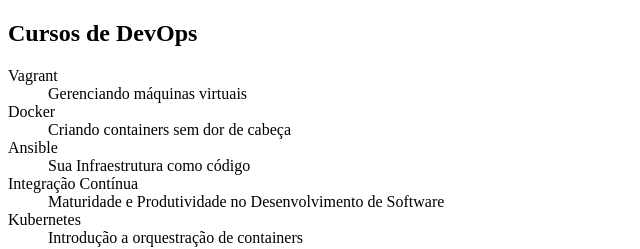
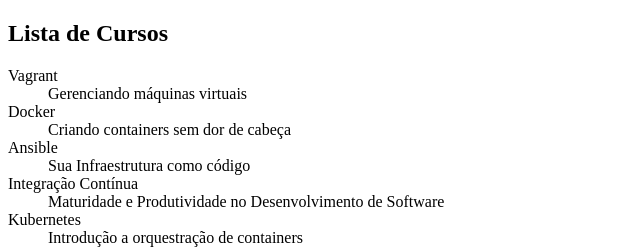
Before and after one commit to thiagokoalahh/alura-git, a plain HTML site: page index.html in a window 1280 px wide. Shown: the full height of the page, 0-640 px from the left. Drawn offline with Linux system fonts and the light colour scheme.

Commit message:
Título alterado

```diff
--- a/index.html
+++ b/index.html
@@ -5,7 +5,7 @@
     <title>Cursos da Alura</title>
 </head>
 <body>
-    <h2>Cursos de DevOps</h2>
+    <h2>Lista de Cursos</h2>
 
     <dl>
         <dt>Vagrant</dt>
```
